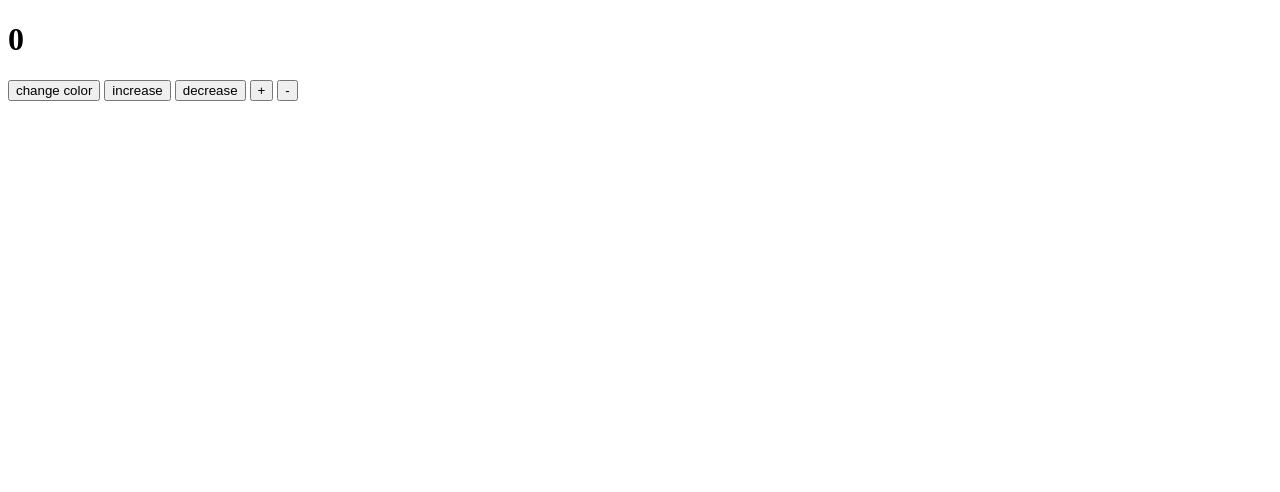
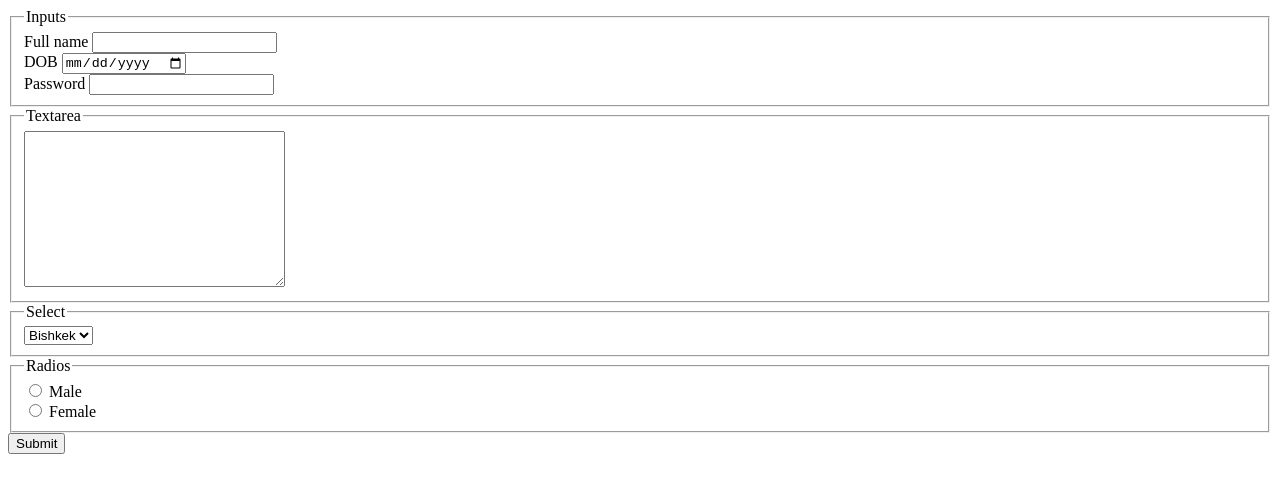
Before and after one commit to EmirlanDogdurbaev/class-work-05.02.21, a plain HTML site: page index.html in a window 1280 px wide. Drawn offline with Linux system fonts and the light colour scheme.

Commit message:
class work

```diff
--- a/index.html
+++ b/index.html
@@ -1,21 +1,65 @@
 <!DOCTYPE html>
 <html lang="en">
-<head>
-    <meta charset="UTF-8">
-    <meta name="viewport" content="width=device-width, initial-scale=1.0">
+  <head>
+    <meta charset="UTF-8" />
+    <meta name="viewport" content="width=device-width, initial-scale=1.0" />
     <title>Document</title>
-    <link rel="stylesheet" href="./style.css">
-</head>
-<body>
-    <h1></h1>
+    <link rel="stylesheet" href="./style.css" />
+  </head>
+  <body>
+    <!-- <h1></h1>
     <div class="buttons">
         <button class="color">change color</button>
         <button class="size-plus">increase</button>
         <button class="size-minus">decrease</button>
         <button class="plus">+</button>
         <button class="minus">-</button>
-    </div>
+    </div> -->
+<form action="https://google.com">
+    <fieldset>
+      <legend>Inputs</legend>
 
-    <script src="./scripts.js"></script>
-</body>
+      <div>
+
+          <label for="full-name">Full name</label>
+          <input type="text" name="Full name" id="full-name">
+      </div>
+      <div>
+
+          <label for="dob">DOB</label>
+          <input type="date" name="dob" id="dob">
+      </div>
+      <div>
+
+          <label for="password">Password</label>
+          <input type="password" name="password" id="password">
+      </div>
+  </fieldset>
+  <fieldset>
+      <legend>Textarea</legend>
+      <textarea name="about" id="" cols="30" rows="10"></textarea>
+  </fieldset>
+  <fieldset>
+      <legend>Select</legend>
+      <select name="city" id="city">
+          <option value="bishkek">Bishkek</option>
+          <option value="karakol">Karakol</option>
+      </select>
+  </fieldset>
+  <fieldset>
+      <legend>Radios</legend>
+      <div>
+          <input type="radio" name="gender" id="male" value="male">
+          <label for="male">Male</label>
+      </div>
+      <div>
+          <input type="radio" name="gender" id="female" value="female">
+          <label for="female">Female</label>
+      </div>
+  </fieldset>
+  <button>Submit</button>
+</form>
+
+    <script src="./scr.js"></script>
+  </body>
 </html>
--- /dev/null
+++ b/scr.js
@@ -0,0 +1,28 @@
+let button = document.querySelector('button');
+let fullName = document.querySelector('#full-name');
+
+button.addEventListener('click', function(event) {
+    console.log(event);
+    event.preventDefault();
+});
+
+fullName.addEventListener('keydown', function(event) { // при нажатии на клавищу
+    if (event.key == 'я') {
+        event.preventDefault();
+    }
+});
+fullName.addEventListener('input', function(event) { // при измении поля ввода
+    console.log('input');
+});
+fullName.addEventListener('keyup', function(event) { // при отпускании клавищи
+    console.log('keyup');
+});
+fullName.addEventListener('change', function(event) { // при изменении поля (потеря фокуса)
+    console.log('change');
+});
+fullName.addEventListener('copy', function(event) { // при копировании
+    console.log(event);
+});
+fullName.addEventListener('paste', function(event) { // при вставке
+    console.log('paste');
+});
```
